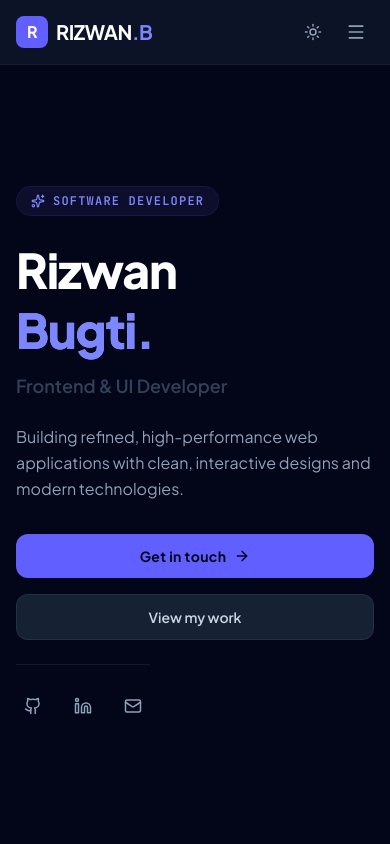
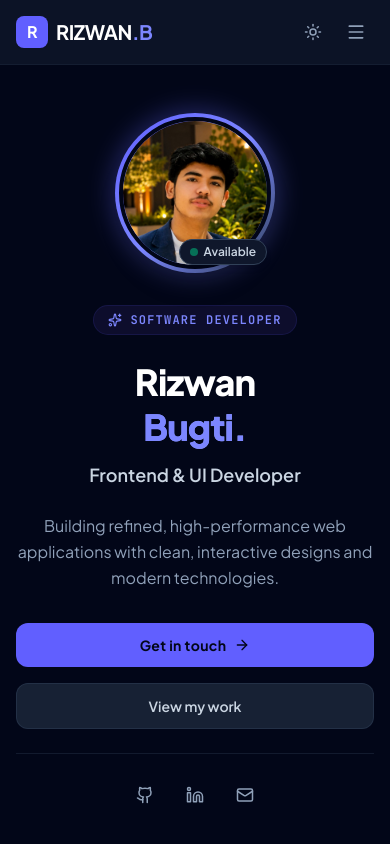
Before and after one commit to rizwanbugti384/RizwanBugti-portfolio-, a React (Vite) app: page / in a window 390 px wide. Shown: the top 844 px of the page. Built offline with nearby package versions, Linux system fonts and the light colour scheme.

Commit message:
fix: show profile pic on all devices - mobile, tablet, desktop

```diff
--- a/src/components/Hero.tsx
+++ b/src/components/Hero.tsx
@@ -27,15 +27,17 @@ export default function Hero({ setActiveSection }: HeroProps) {
       id="home"
       className="relative flex items-center min-h-[calc(100vh-4rem)] py-12 px-4 sm:px-6 lg:px-8 border-b border-slate-200/50 dark:border-slate-800/50 overflow-hidden"
     >
-      {/* Visual background accents */}
-      <div id="hero-bg-accent" className="absolute inset-0 -z-10 pointer-events-none">
+      {/* Background accents */}
+      <div className="absolute inset-0 -z-10 pointer-events-none">
         <div className="absolute top-[10%] right-[5%] w-72 h-72 rounded-full bg-indigo-200/20 dark:bg-indigo-950/10 blur-[80px]" />
         <div className="absolute bottom-[10%] left-[5%] w-80 h-80 rounded-full bg-slate-200/30 dark:bg-slate-800/10 blur-[100px]" />
       </div>
 
-      <div id="hero-container" className="max-w-4xl mx-auto w-full grid grid-cols-1 md:grid-cols-12 gap-8 md:gap-12 items-center">
-        {/* Main Text Intro */}
-        <div id="hero-text" className="md:col-span-8 flex flex-col space-y-6">
+      <div className="max-w-4xl mx-auto w-full flex flex-col-reverse md:grid md:grid-cols-12 gap-8 md:gap-12 items-center">
+
+        {/* Text Content */}
+        <div className="md:col-span-8 flex flex-col space-y-6 text-center md:text-left items-center md:items-start w-full">
+
           <div className="inline-flex items-center space-x-2 bg-indigo-50 dark:bg-indigo-950/40 border border-indigo-100/50 dark:border-indigo-900/30 rounded-full px-3.5 py-1.5 w-fit">
             <Sparkles size={14} className="text-indigo-600 dark:text-indigo-400" />
             <span className="text-xs font-mono font-bold text-indigo-600 dark:text-indigo-400 uppercase tracking-widest">
@@ -44,13 +46,13 @@ export default function Hero({ setActiveSection }: HeroProps) {
           </div>
 
           <div className="space-y-3">
-            <h1 className="text-5xl sm:text-6xl lg:text-7xl font-extrabold font-sans tracking-tight text-slate-900 dark:text-white leading-tight">
-              {personalData.name.split(' ')[0]} <br/>
+            <h1 className="text-4xl sm:text-5xl md:text-6xl lg:text-7xl font-extrabold font-sans tracking-tight text-slate-900 dark:text-white leading-tight">
+              {personalData.name.split(' ')[0]} <br />
               <span className="text-indigo-600 dark:text-indigo-400 bg-linear-to-r from-indigo-600 to-indigo-500 dark:from-indigo-400 dark:to-indigo-300 bg-clip-text text-transparent">
                 {personalData.name.split(' ').slice(1).join(' ') || 'Bugti'}.
               </span>
             </h1>
-            <p className="text-lg sm:text-xl font-semibold text-slate-700 dark:text-slate-350">
+            <p className="text-lg sm:text-xl font-semibold text-slate-700 dark:text-slate-300">
               {personalData.title}
             </p>
           </div>
@@ -59,9 +61,8 @@ export default function Hero({ setActiveSection }: HeroProps) {
             {personalData.subTitle}
           </p>
 
-          <div className="flex flex-col sm:flex-row items-stretch sm:items-center gap-4 pt-2">
+          <div className="flex flex-col sm:flex-row items-stretch sm:items-center gap-4 pt-2 w-full sm:w-auto">
             <button
-              id="hero-cta-contact"
               onClick={handleContactClick}
               className="px-6 py-3 rounded-xl font-bold text-sm tracking-wide text-white bg-indigo-600 hover:bg-indigo-500 dark:bg-indigo-500 dark:text-slate-950 dark:hover:bg-indigo-400 transition-all flex items-center justify-center space-x-2 cursor-pointer shadow-md shadow-indigo-100 dark:shadow-none"
             >
@@ -69,7 +70,6 @@ export default function Hero({ setActiveSection }: HeroProps) {
               <ArrowRight size={16} />
             </button>
             <button
-              id="hero-cta-projects"
               onClick={handleProjectsClick}
               className="px-6 py-3 rounded-xl font-semibold text-sm text-slate-700 dark:text-slate-300 bg-slate-100 hover:bg-slate-200 dark:bg-slate-800/80 dark:hover:bg-slate-800 border border-slate-200/50 dark:border-slate-700/50 transition-all flex items-center justify-center cursor-pointer"
             >
@@ -77,46 +77,30 @@ export default function Hero({ setActiveSection }: HeroProps) {
             </button>
           </div>
 
-          {/* Social icons */}
-          <div id="hero-socials" className="flex items-center space-x-4 pt-6 border-t border-slate-100 dark:border-slate-800/60 w-fit">
-            <a
-              id="hero-social-github"
-              href={personalData.github}
-              target="_blank"
-              rel="noopener noreferrer"
-              className="p-2 rounded-lg text-slate-500 dark:text-slate-400 hover:text-indigo-600 dark:hover:text-indigo-400 hover:bg-slate-100 dark:hover:bg-slate-800 transition-all"
-              title="GitHub Profile"
-            >
+          {/* Social Icons */}
+          <div className="flex items-center justify-center md:justify-start space-x-4 pt-6 border-t border-slate-100 dark:border-slate-800/60 w-full">
+            <a href={personalData.github} target="_blank" rel="noopener noreferrer"
+              className="p-2 rounded-lg text-slate-500 dark:text-slate-400 hover:text-indigo-600 dark:hover:text-indigo-400 hover:bg-slate-100 dark:hover:bg-slate-800 transition-all">
               <Github size={18} />
             </a>
-            <a
-              id="hero-social-linkedin"
-              href={personalData.linkedin}
-              target="_blank"
-              rel="noopener noreferrer"
-              className="p-2 rounded-lg text-slate-500 dark:text-slate-400 hover:text-indigo-600 dark:hover:text-indigo-400 hover:bg-slate-100 dark:hover:bg-slate-800 transition-all"
-              title="LinkedIn Profile"
-            >
+            <a href={personalData.linkedin} target="_blank" rel="noopener noreferrer"
+              className="p-2 rounded-lg text-slate-500 dark:text-slate-400 hover:text-indigo-600 dark:hover:text-indigo-400 hover:bg-slate-100 dark:hover:bg-slate-800 transition-all">
               <Linkedin size={18} />
             </a>
-            <a
-              id="hero-social-email"
-              href={`mailto:${personalData.email}`}
-              className="p-2 rounded-lg text-slate-500 dark:text-slate-400 hover:text-indigo-600 dark:hover:text-indigo-400 hover:bg-slate-100 dark:hover:bg-slate-800 transition-all"
-              title="Email Contact"
-            >
+            <a href={`mailto:${personalData.email}`}
+              className="p-2 rounded-lg text-slate-500 dark:text-slate-400 hover:text-indigo-600 dark:hover:text-indigo-400 hover:bg-slate-100 dark:hover:bg-slate-800 transition-all">
               <Mail size={18} />
             </a>
           </div>
         </div>
 
-        {/* Profile Picture */}
-        <div id="hero-graphic" className="hidden md:flex md:col-span-4 justify-center items-center w-full">
+        {/* Profile Picture - ALL devices */}
+        <div className="md:col-span-4 flex justify-center items-center w-full">
           <div className="relative group">
-            {/* Glow ring */}
+            {/* Glow */}
             <div className="absolute -inset-1 rounded-full bg-gradient-to-br from-indigo-500 to-indigo-400 opacity-30 blur-md group-hover:opacity-50 transition-opacity duration-300" />
-            {/* Border ring */}
-            <div className="relative w-64 h-64 rounded-full p-1 bg-gradient-to-br from-indigo-500 via-indigo-400 to-slate-300 dark:to-slate-700 shadow-xl">
+            {/* Image */}
+            <div className="relative w-40 h-40 sm:w-52 sm:h-52 md:w-64 md:h-64 rounded-full p-1 bg-gradient-to-br from-indigo-500 via-indigo-400 to-slate-300 dark:to-slate-700 shadow-xl">
               <img
                 src={personalData.avatarUrl}
                 alt={personalData.name}
@@ -124,12 +108,13 @@ export default function Hero({ setActiveSection }: HeroProps) {
               />
             </div>
             {/* Available badge */}
-            <div className="absolute bottom-3 right-3 flex items-center space-x-1.5 bg-white dark:bg-slate-900 border border-slate-200 dark:border-slate-700 rounded-full px-3 py-1.5 shadow-md">
+            <div className="absolute bottom-2 right-2 md:bottom-3 md:right-3 flex items-center space-x-1.5 bg-white dark:bg-slate-900 border border-slate-200 dark:border-slate-700 rounded-full px-2.5 py-1 md:px-3 md:py-1.5 shadow-md">
               <span className="w-2 h-2 rounded-full bg-emerald-500 animate-pulse" />
               <span className="text-xs font-semibold text-slate-700 dark:text-slate-300">Available</span>
             </div>
           </div>
         </div>
+
       </div>
     </section>
   );
```
